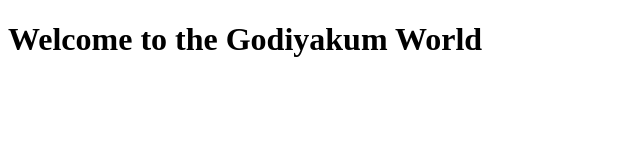
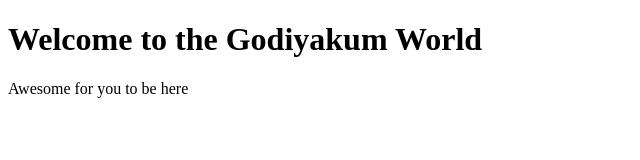
Before and after one commit to Willph8/Willph8.github.io, a plain HTML site: page index.html in a window 1280 px wide. Shown: the whole page, without its empty margins (0-640 px from the left). Drawn offline with Linux system fonts and the light colour scheme.

Commit message:
Update index.html
Commit first

```diff
--- a/index.html
+++ b/index.html
@@ -9,5 +9,8 @@
         <h1>
             Welcome  to the Godiyakum World
         </h1>
+        <p>
+            Awesome for you to be here
+        </p>
     </body>
 </html>
```
